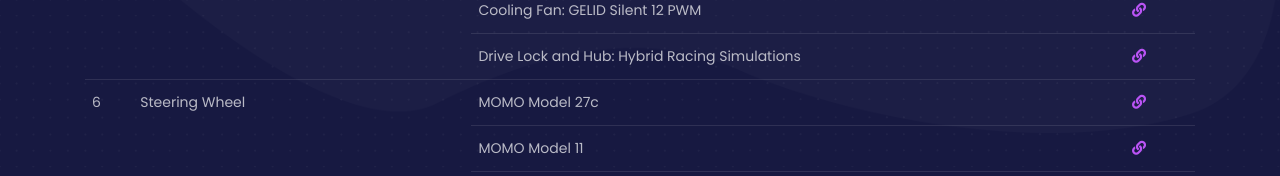
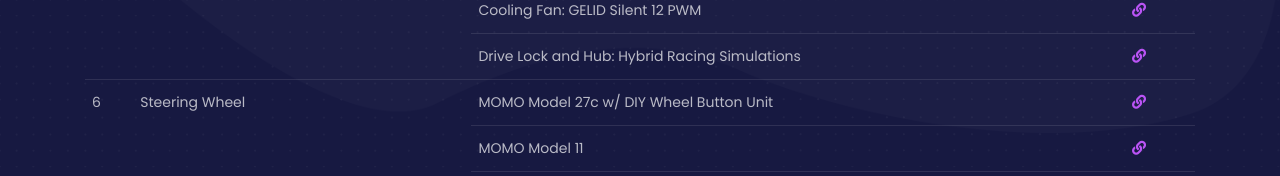
Before and after one commit to zerox4a/garage-zerox4a, a plain HTML site: page index.html in a window 1280 px wide. Shown: the part 740-916 px from the top of the page. Drawn offline with Linux system fonts and the light colour scheme.

Commit message:
Update index.html

```diff
--- a/index.html
+++ b/index.html
@@ -161,7 +161,7 @@
                 <tr>
                   <td class="align-top" rowspan="4">6</td>
                   <td class="align-top" rowspan="4">Steering Wheel</td>
-                  <td>MOMO Model 27c</td>
+                  <td>MOMO Model 27c w/ DIY Wheel Button Unit</td>
                   <td><a href="https://momo.com/en-gb/product/track-eu/steering-wheels-track-eu/mod-27-c/"><i class="fas fa-link"></i></a></td>
                 </tr>
                 <tr>
```
